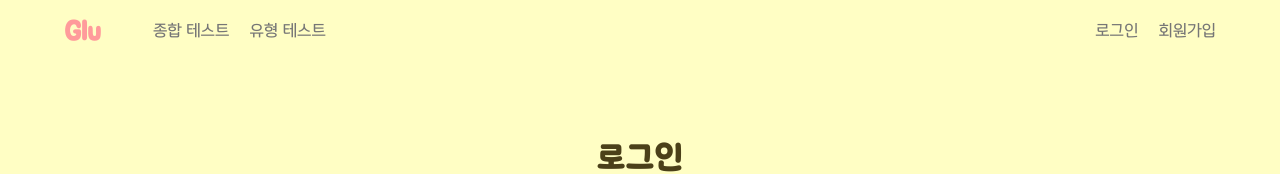
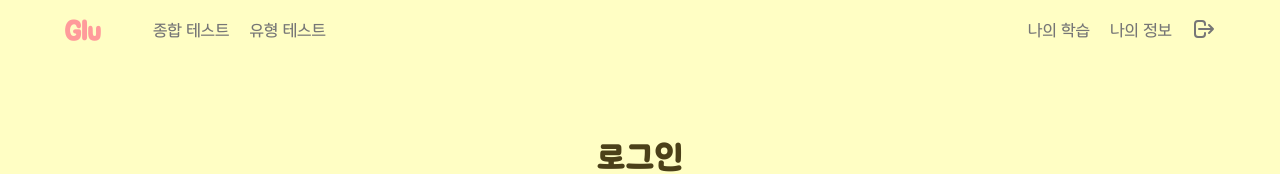
Before and after one commit to sehaim/Glu, a Next.js app in the folder frontend/glu/: page /login in a window 1280 px wide. Both pictures are taken after a click on the button "로그인". Shown: the top 174 px of the page. Built offline with nearby package versions, Linux system fonts and the light colour scheme; no server answers.

Commit message:
:sparkles:[Feat] #S11P21A506-187 #in-progress 로그아웃 API 구현

```diff
--- a/frontend/glu/src/components/common/header.module.css
+++ b/frontend/glu/src/components/common/header.module.css
@@ -28,7 +28,7 @@
 
 .info-menu ul {
   display: flex;
-  justify-content: flex-start;
+  justify-content: center;
   align-items: center;
   list-style: none;
   gap: 20px;
@@ -43,7 +43,7 @@
 
 .user-menu ul {
   display: flex;
-  justify-content: flex-start;
+  justify-content: center;
   align-items: center;
   list-style: none;
   gap: 20px;
@@ -62,7 +62,7 @@
 
 .info-menu-mobile ul {
   display: flex;
-  justify-content: flex-start;
+  justify-content: center;
   align-items: center;
   list-style: none;
   gap: 16px;
@@ -74,6 +74,22 @@
   font-family: 'PT';
   cursor: pointer;
   text-align: center;
+}
+
+.logout-btn-container {
+  display: flex;
+  align-items: center;
+}
+
+.logout-btn {
+  margin: 0 auto;
+  margin-bottom: 2px;
+}
+
+.menu-name:hover {
+  font-size: 17px;
+  transform: scale(1.1);
+  color: var(--PINK);
 }
 
 @media (max-width: 768px) {
--- a/frontend/glu/src/components/common/header.tsx
+++ b/frontend/glu/src/components/common/header.tsx
@@ -4,6 +4,7 @@ import { useSelector, useDispatch } from 'react-redux';
 import { RootState } from '@/store';
 import Link from 'next/link';
 import { HiOutlineLogout } from 'react-icons/hi';
+import { logout as logoutAPI } from '@/utils/user/auth';
 import { logout } from '../../store/authSlice';
 import styles from './header.module.css';
 
@@ -90,6 +91,7 @@ export default function Header({ color }: { color: string }) {
   const dispatch = useDispatch();
 
   const handleLogout = () => {
+    logoutAPI();
     dispatch(logout());
   };
 
@@ -127,10 +129,14 @@ export default function Header({ color }: { color: string }) {
               </Link>
             </li>
             <li>
-              <Link href="/test">종합 테스트</Link>
+              <Link href="/test" className={styles['menu-name']}>
+                종합 테스트
+              </Link>
             </li>
             <li>
-              <Link href="/problem/1">유형 테스트</Link>
+              <Link href="/problem/1" className={styles['menu-name']}>
+                유형 테스트
+              </Link>
             </li>
           </ul>
         </nav>
@@ -138,25 +144,33 @@ export default function Header({ color }: { color: string }) {
           {!isLoggedIn ? (
             <ul>
               <li>
-                <Link href="/login">로그인</Link>
+                <Link href="/login" className={styles['menu-name']}>
+                  로그인
+                </Link>
               </li>
               <li>
-                <Link href="/signup">회원가입</Link>
+                <Link href="/signup" className={styles['menu-name']}>
+                  회원가입
+                </Link>
               </li>
             </ul>
           ) : (
             <ul>
               <li>
-                <Link href="/mytest/growth">나의 학습</Link>
+                <Link href="/mytest/growth" className={styles['menu-name']}>
+                  나의 학습
+                </Link>
               </li>
               <li>
-                <Link href="/mypage">나의 정보</Link>
+                <Link href="/mypage" className={styles['menu-name']}>
+                  나의 정보
+                </Link>
               </li>
-              <li>
+              <li className={styles['logout-btn-container']}>
                 <HiOutlineLogout
-                  size={20}
+                  size={24}
                   onClick={handleLogout}
-                  className={styles['logout-button']}
+                  className={`${styles['menu-name']} ${styles['logout-btn']}`}
                 />
               </li>
             </ul>
--- a/frontend/glu/src/components/layout/global-layout.tsx
+++ b/frontend/glu/src/components/layout/global-layout.tsx
@@ -21,7 +21,7 @@ export default function GlobalLayout({ children }: { children: ReactNode }) {
     const token: string | null = localStorage.getItem('accessToken');
 
     if (token) {
-      dispatch(login(token));
+      dispatch(login());
       if (isTokenExpired(token)) {
         refreshUser();
       }
--- a/frontend/glu/src/pages/login/index.tsx
+++ b/frontend/glu/src/pages/login/index.tsx
@@ -2,19 +2,24 @@ import InputItem from '@/components/common/inputs/inputItem';
 import PrimaryButton from '@/components/common/buttons/primaryButton';
 import { useState } from 'react';
 import { LoginUser } from '@/types/UserTypes';
+import { useDispatch } from 'react-redux';
+import { login } from '@/store/authSlice';
 import styles from '../userRegist.module.css';
-import { login } from '../../utils/user/auth';
+import { login as loginAPI } from '../../utils/user/auth';
 
 export default function Login() {
   const [id, setId] = useState('');
   const [password, setPassword] = useState('');
+
+  const dispatch = useDispatch();
 
   const handleLogin = async () => {
     const data: LoginUser = {
       id,
       password,
     };
-    await login(data);
+    await loginAPI(data);
+    dispatch(login());
   };
 
   return (
--- a/frontend/glu/src/store/authSlice.ts
+++ b/frontend/glu/src/store/authSlice.ts
@@ -2,30 +2,26 @@ import { createSlice, PayloadAction } from '@reduxjs/toolkit';
 
 interface AuthState {
   isLoggedIn: boolean;
-  accessToken?: string;
 }
 
 const initialState: AuthState = {
   isLoggedIn: false,
-  accessToken: undefined,
 };
 
 const authSlice = createSlice({
   name: 'auth',
   initialState,
   reducers: {
-    login: (state, action: PayloadAction<string>) => {
+    login: (state) => {
       return {
         ...state,
         isLoggedIn: true,
-        accessToken: action.payload,
       };
     },
     logout: (state) => {
       return {
         ...state,
         isLoggedIn: false,
-        accessToken: undefined,
       };
     },
   },
--- a/frontend/glu/src/utils/user/auth.ts
+++ b/frontend/glu/src/utils/user/auth.ts
@@ -25,6 +25,7 @@ export const login = async (data: LoginUser) => {
   try {
     const res = await defaultAxios.post(`auth/login`, data);
     localStorage.setItem('accessToken', res.headers.accesstoken);
+    window.location.href = '/';
   } catch {
     // alert 추후 수정 예정
     alert('아이디/비밀번호를 확인해주세요');
```
